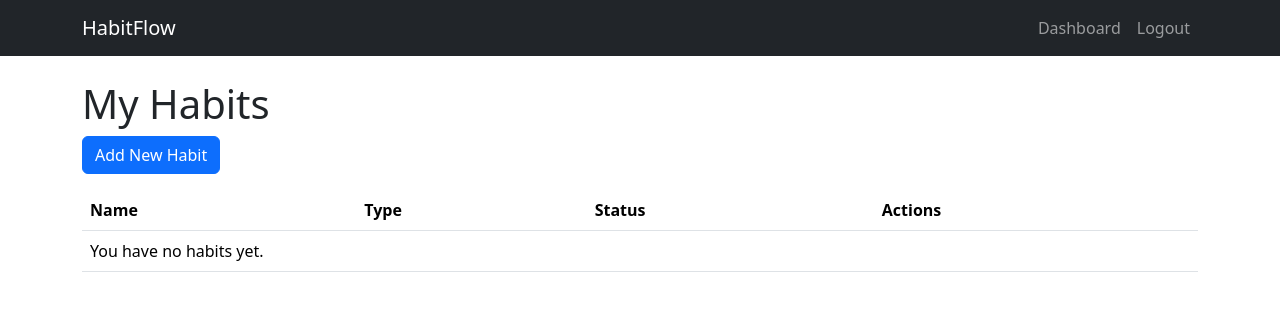
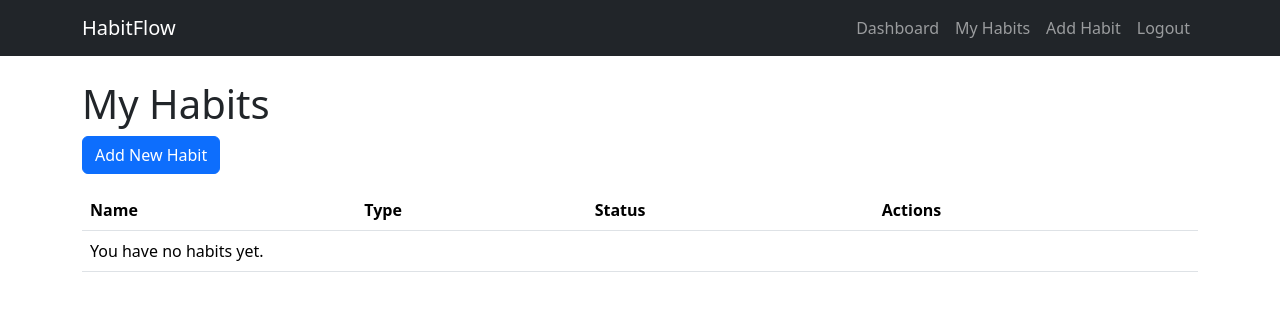
Before and after one commit to thejog2/habitflow, a Django app: page /habits/ in a window 1280 px wide. Shown: the top 311 px of the page. Run offline with Django 5.2, Linux system fonts and the light colour scheme; the visitor is signed in with stand-in values (Sample User, id 1); data that the repository does not hold is empty.

Commit message:
added navbar functionality for habits

```diff
--- a/templates/base.html
+++ b/templates/base.html
@@ -26,33 +26,46 @@
                     <ul class="navbar-nav ms-auto">
 
                         {% if user.is_authenticated %}
-                        <!-- Dashboard replaces Register -->
+
+                        <!-- Dashboard (placeholder for now) -->
                         <li class="nav-item">
                             <a class="nav-link" href="#">Dashboard</a>
                         </li>
 
-                        <!-- Admin Dashboard appears only for admins -->
+                        <!-- My Habits -->
+                        <li class="nav-item">
+                            <a class="nav-link" href="{% url 'habit_list' %}">My Habits</a>
+                        </li>
+
+                        <!-- Add Habit -->
+                        <li class="nav-item">
+                            <a class="nav-link" href="{% url 'habit_create' %}">Add Habit</a>
+                        </li>
+
+                        <!-- Admin Dashboard (only for admins) -->
                         {% if user.profile.role == "admin" %}
                         <li class="nav-item">
                             <a class="nav-link" href="/admin/">Admin Dashboard</a>
                         </li>
                         {% endif %}
 
-                        <!-- Logout stays in the same position as Login -->
+                        <!-- Logout -->
                         <li class="nav-item">
                             <a class="nav-link" href="{% url 'logout' %}">Logout</a>
                         </li>
 
                         {% else %}
-                        <!-- Login stays in the same position as Logout -->
+
+                        <!-- Login -->
                         <li class="nav-item">
                             <a class="nav-link" href="{% url 'login' %}">Login</a>
                         </li>
 
-                        <!-- Register stays in the same position as Dashboard -->
+                        <!-- Register -->
                         <li class="nav-item">
                             <a class="nav-link" href="{% url 'register' %}">Register</a>
                         </li>
+
                         {% endif %}
 
                     </ul>
@@ -60,6 +73,7 @@
             </div>
         </nav>
     </header>
+
 
 
     <main class="container">
```
Lines whose indentation alone changed are shown as unchanged.
